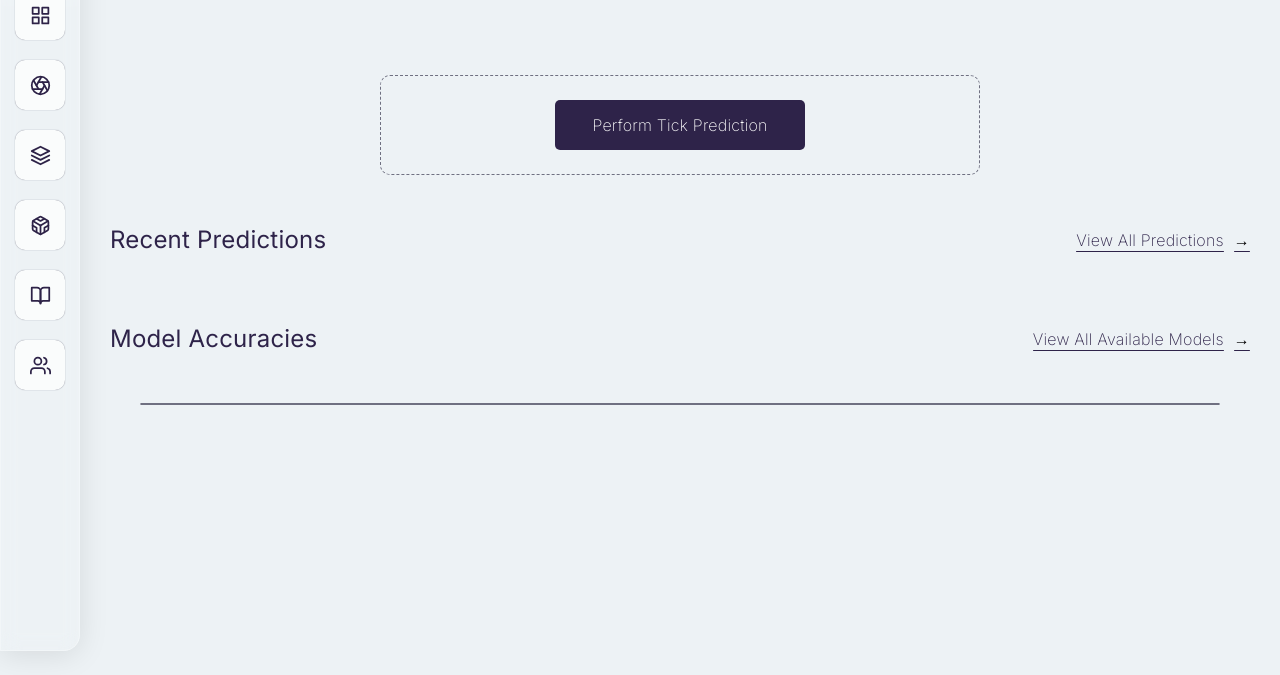
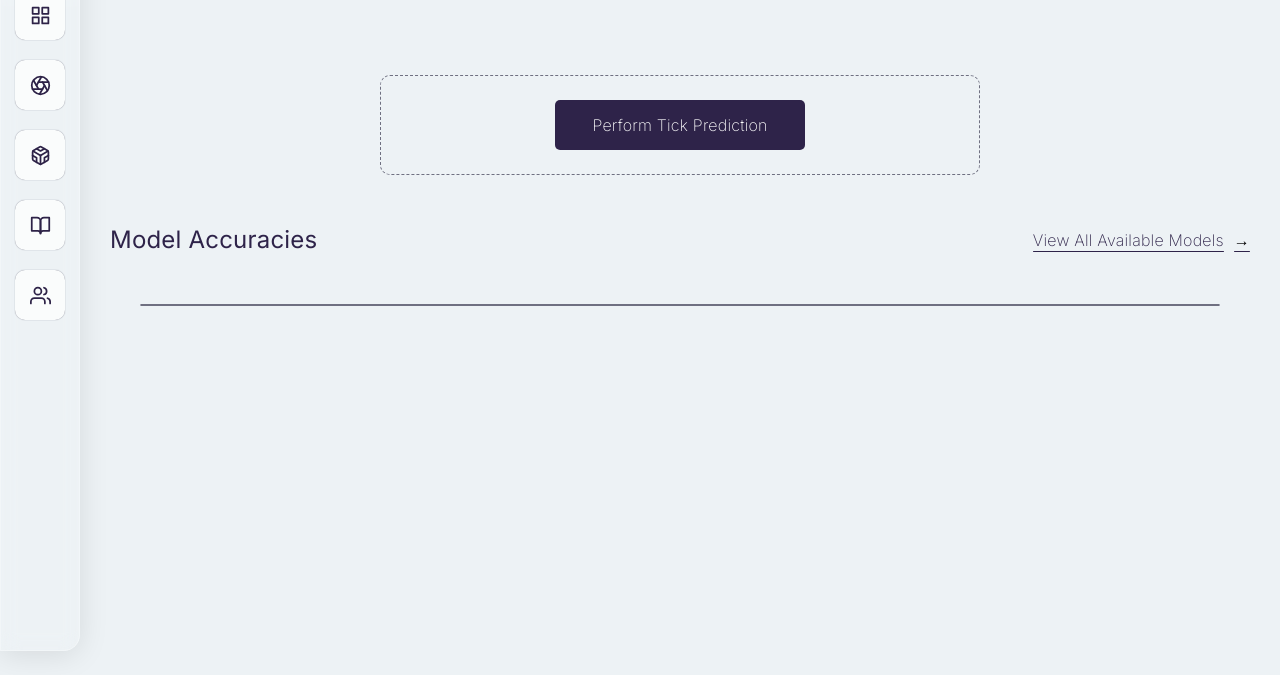
Before and after one commit to ameibrahim/TicksApp, a PHP site: page / in a window 1280 px wide. Shown: the part 125-800 px from the top of the page. Run offline with PHP 8.4, Linux system fonts and the light colour scheme; data that the repository does not hold is empty.

Commit message:
Muting Past Predictions Phase 1

```diff
--- a/components/menu.php
+++ b/components/menu.php
@@ -18,12 +18,12 @@
         <div class="text">Predict</div>
     </a>
 
-    <a class="navigation-item" href="pastpredictions.php">
+    <!-- <a class="navigation-item" href="pastpredictions.php">
         <div class="image">
             <img src="assets/icons/layers.svg" alt="">
         </div>
         <div class="text">Past Predictions</div>
-    </a>
+    </a> -->
 
     <a class="navigation-item" href="models.php">
         <div class="image">
--- a/index.php
+++ b/index.php
@@ -24,7 +24,7 @@
             <div class="button" onclick="handlePredictContainerView()">Perform Tick Prediction</div>
         </div>
 
-        <div class="mini-section">
+        <!-- <div class="mini-section">
 
             <div class="mini-section-header">
                 <h2>Recent Predictions</h2>
@@ -37,7 +37,7 @@
 
             <div class="past-predictions-container">
             </div>
-        </div>
+        </div> -->
 
         <div class="mini-section">
 
@@ -61,7 +61,7 @@
     <script>
 
         renderModelAccuracies();
-        renderPastPredictions();
+        // renderPastPredictions();
 
         async function renderModelAccuracies(){
 
--- a/js/predictImage.js
+++ b/js/predictImage.js
@@ -74,7 +74,7 @@ async function startPrediction(){
         closePopup(".loader-view.predict-loader");
         closePopup(".overlay.prediction-overlay");
 
-        await renderPastPredictions();
+        // await renderPastPredictions();
         await handlePredictionReview({ ...parameters, ...getCurrentModel() });
 
     }catch(error){
```
